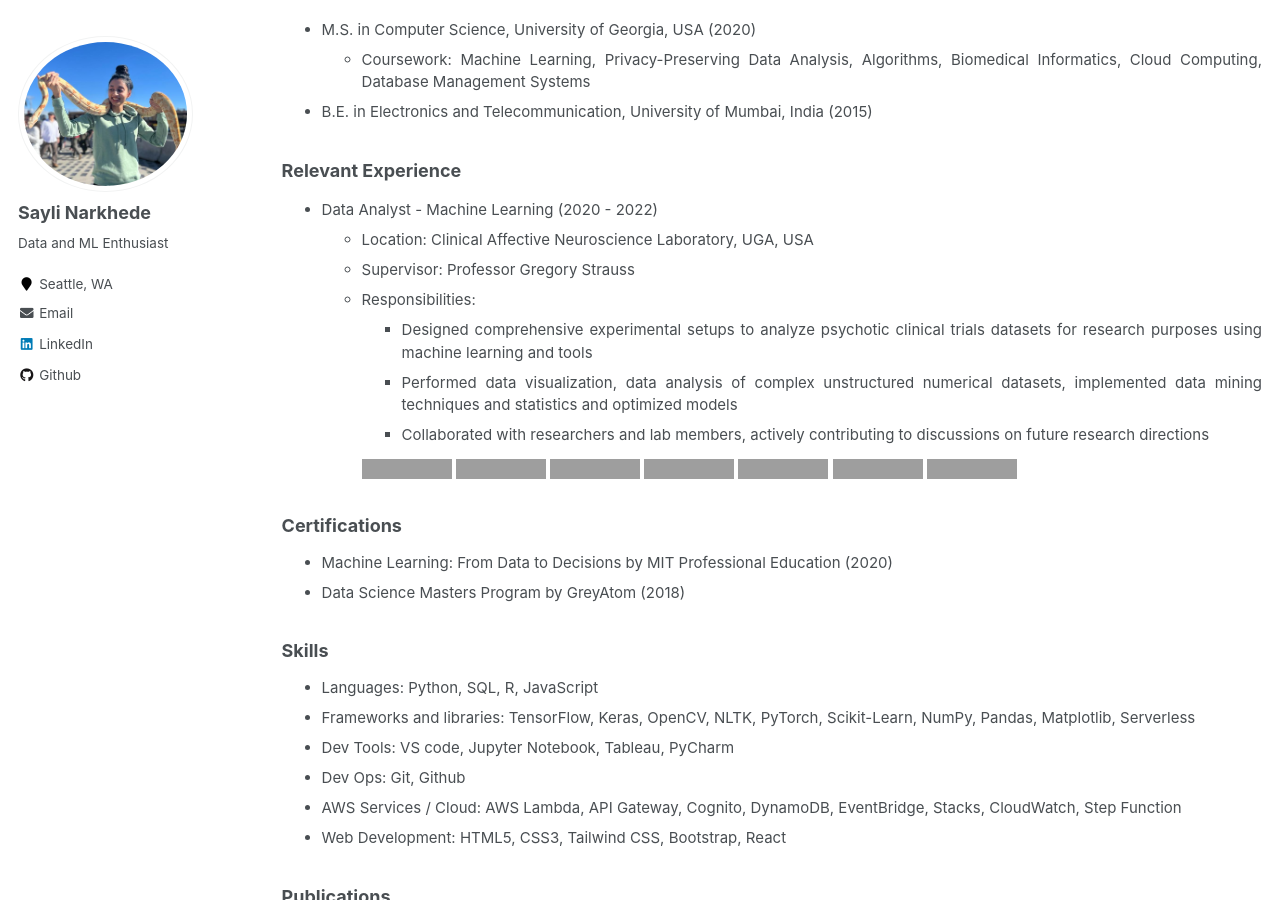
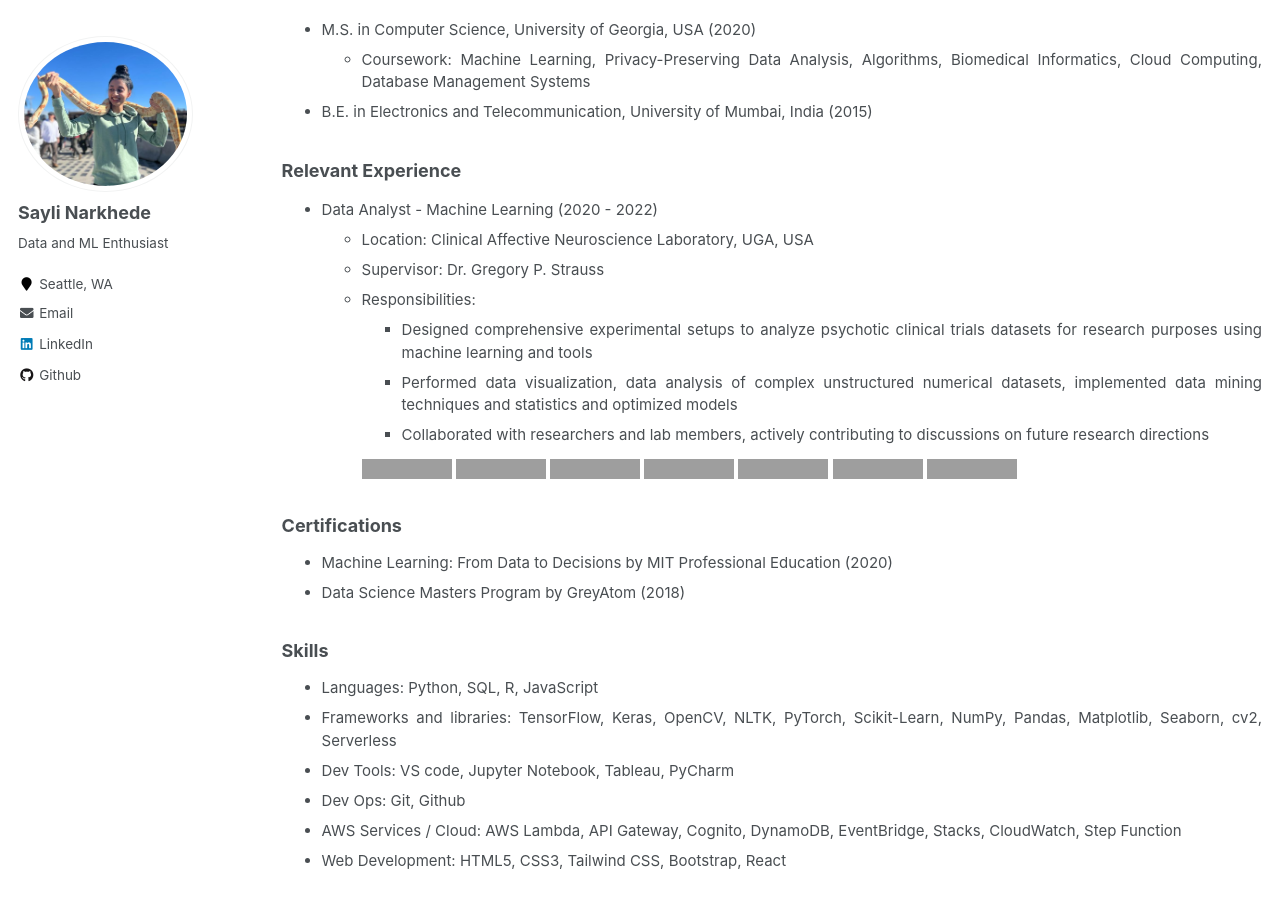
Before and after one commit to SayliMN/saylimn.github.io, a Jekyll site: the page built from _pages/cv.md, in a window 1280 px wide and 900 px high, scrolled down 203 px, cut to the strip 0-900 px from the top of the window. Built offline with Jekyll 4.4.1, drawn with Linux system fonts in a browser that asks for light colours; grey boxes are pictures that could not be loaded.

Commit message:
update information

```diff
--- a/_pages/cv.md
+++ b/_pages/cv.md
@@ -26,7 +26,7 @@ redirect_from:
     <li style="font-size:15px">Data Analyst - Machine Learning (2020 - 2022)
       <ul style="font-size:15px">
         <li>Location: Clinical Affective Neuroscience Laboratory, UGA, USA</li>
-        <li>Supervisor: Professor Gregory Strauss</li>
+        <li>Supervisor: Dr. Gregory P. Strauss</li>
         <li>Responsibilities:
           <ul style="font-size:15px">
             <li>Designed comprehensive experimental setups to analyze psychotic clinical trials datasets for research purposes using machine learning and tools</li>
@@ -60,7 +60,7 @@ redirect_from:
 
 <ul style="font-size:15px; text-align: justify;">
     <li style="font-size:15px">Languages: Python, SQL, R, JavaScript</li>
-    <li style="font-size:15px">Frameworks and libraries: TensorFlow, Keras, OpenCV, NLTK, PyTorch, Scikit-Learn, NumPy, Pandas, Matplotlib, Serverless</li>
+    <li style="font-size:15px">Frameworks and libraries: TensorFlow, Keras, OpenCV, NLTK, PyTorch, Scikit-Learn, NumPy, Pandas, Matplotlib, Seaborn, cv2, Serverless</li>
     <li style="font-size:15px">Dev Tools: VS code, Jupyter Notebook, Tableau, PyCharm</li>
     <li style="font-size:15px">Dev Ops: Git, Github</li>
     <li style="font-size:15px">AWS Services / Cloud: AWS Lambda, API Gateway, Cognito, DynamoDB, EventBridge, Stacks, CloudWatch, Step Function</li>
```
Also changed, not shown: _pages/about.md (+1 -1 lines).
